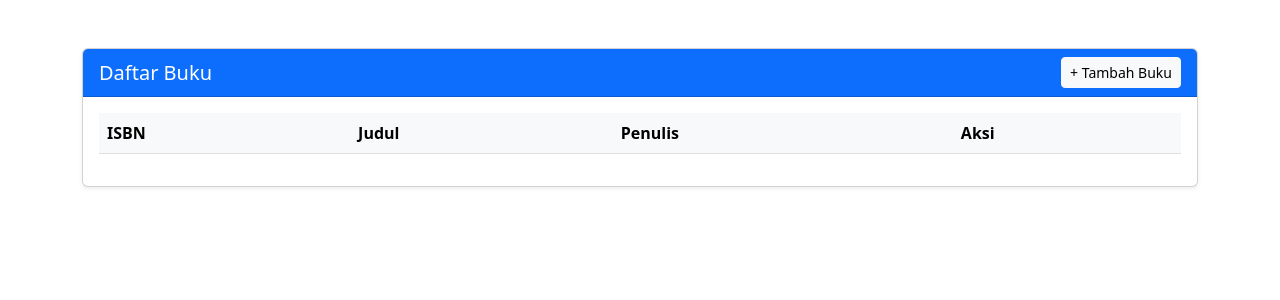
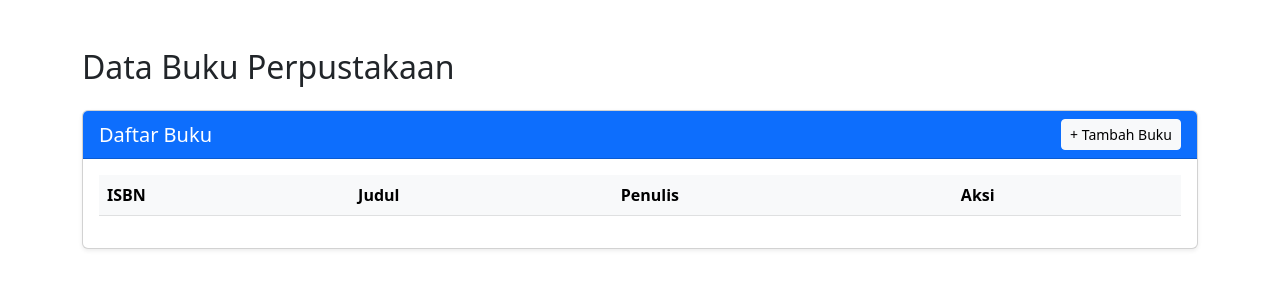
Before and after one commit to ahdrifai1234/eperpus, a CodeIgniter 4 app: the page made by app/Views/buku/index.php in a window 1280 px wide. Shown: the top 300 px of the page. Run offline with PHP 8.4 and a stand-in for CodeIgniter, Linux system fonts and the light colour scheme; the template is opened without the code that fills it, so the values that code supplies are empty; some libraries are stand-ins or nearby versions.

Commit message:
udapte: header page

```diff
--- a/app/Views/buku/index.php
+++ b/app/Views/buku/index.php
@@ -1,5 +1,8 @@
 <?= $this->extend('layout/main') ?>
 <?= $this->section('content') ?>
+
+<!-- Keterangan Page -->
+ <h2 class="mb-4">Data Buku Perpustakaan</h2>
 
 <div class="card shadow-sm">
     <div class="card-header bg-primary text-white d-flex justify-content-between align-items-center">
```
